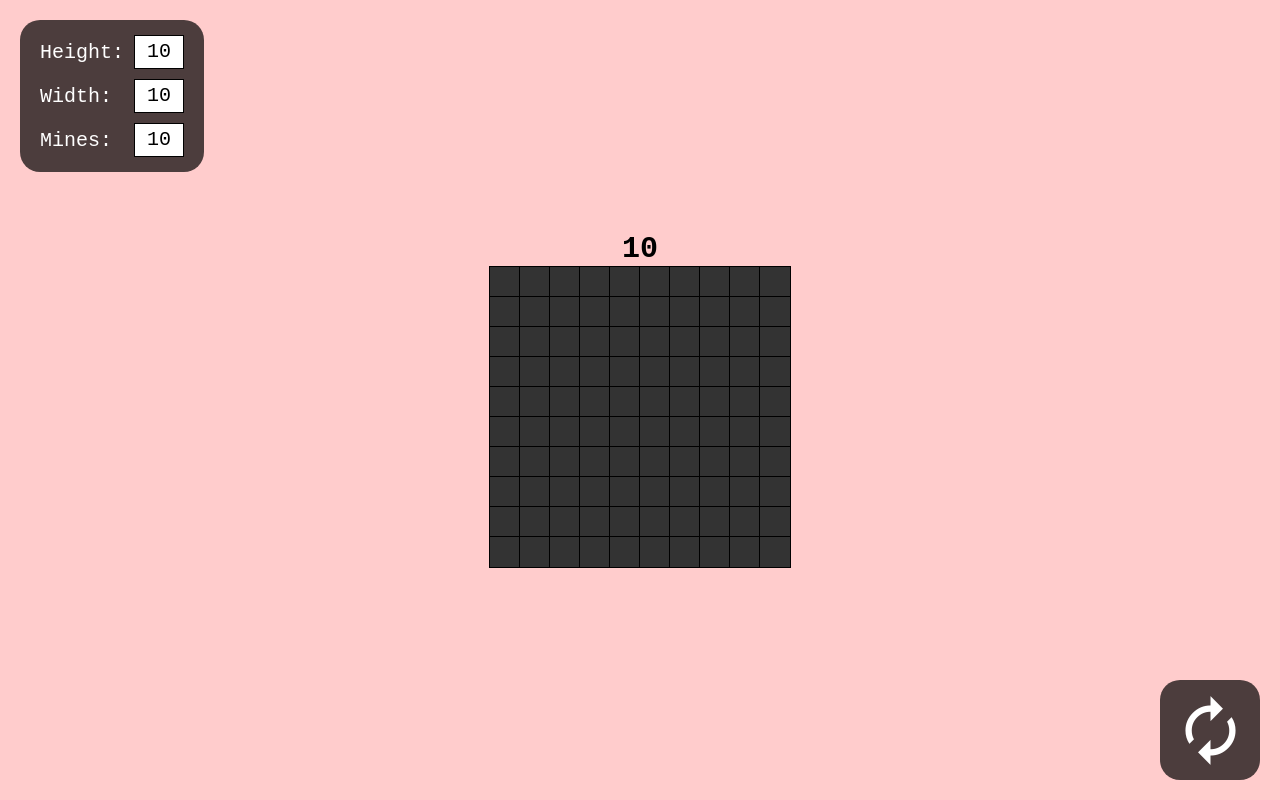
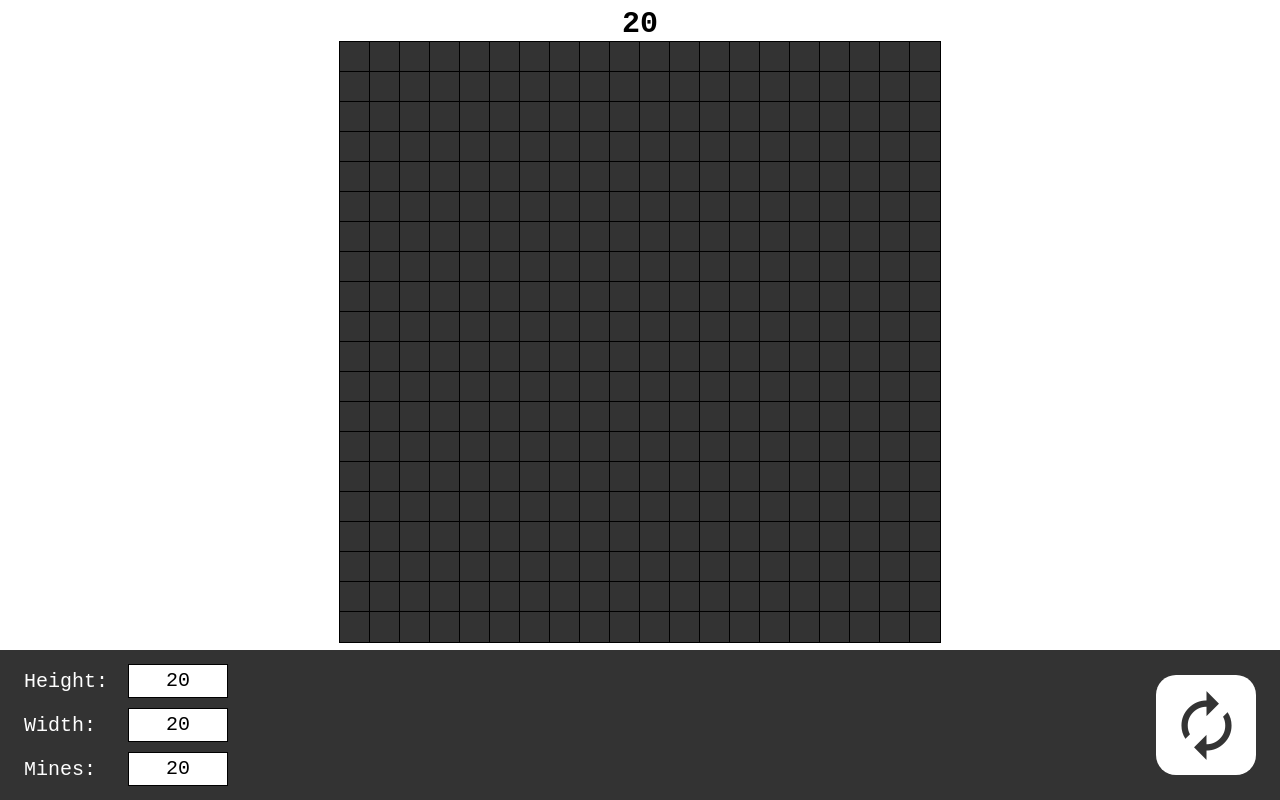
Before and after one commit to hapster100/minesweeper, a website built with webpack: page src/index.html in a window 1280 px wide. Built offline with nearby package versions, Linux system fonts and the light colour scheme.

Commit message:
big style fix

```diff
--- a/src/dom/CellNode.js
+++ b/src/dom/CellNode.js
@@ -1,7 +1,7 @@
 import {FILED_CELL_STATES} from '../game/FieldCell'
 
 export class CellNode {
-  constructor(cell, count, onOpen, onMark) {
+  constructor(cell, count, size, onOpen, onMark) {
     this.cell = cell
     this.count = count
     this.clickHandler = e => {
@@ -16,7 +16,8 @@ export class CellNode {
 
     this.node = document.createElement('div')
     this.node.classList.add('field__cell')
-
+    this.node.style.height = size + 'px'
+    this.node.style.width = size + 'px'
     this.node.addEventListener('mousedown', this.clickHandler)
   }
 
@@ -38,8 +39,14 @@ export class CellNode {
   setClasses() {
     if(this.cell.isClosed() || this.cell.isMarked()) {
       this.node.classList.add('field__cell--closed')
+      if (this.count) {
+        this.node.classList.remove('field__cell--' + this.count)
+      }
     } else {
       this.node.classList.remove('field__cell--closed')
+      if (this.count) {
+        this.node.classList.add('field__cell--' + this.count)
+      }
     }
   }
 
--- a/src/dom/MinesweeperNode.js
+++ b/src/dom/MinesweeperNode.js
@@ -1,12 +1,15 @@
-import {CounterNode} from './CounterNode'
-import {CellNode} from './CellNode'
-import {Minesweeper} from '../game/Minesweeper'
+import { CounterNode } from './CounterNode'
+import { CellNode } from './CellNode'
+import { Minesweeper } from '../game/Minesweeper'
 
 export class MinesweeperNode {
-  constructor(config = {}) {
+  constructor(config = {}, w, h) {
     const {width, height, mines} = config
+    const cellSize = Math.floor(Math.min(w/width, h/height))
+
     this.game = new Minesweeper(width, height, mines)
     this.node = document.createElement('div')
+    this.node.classList.add('minesweeper__wrapper')
     this.cellNodes = []
     this.counterNode = new CounterNode(mines)
 
@@ -29,7 +32,7 @@ export class MinesweeperNode {
         const cell = this.game.field.getCell(i, j)
         const count = this.game.field.getCellCounter(i, j)
         const cellNode = new CellNode(
-          cell, count,
+          cell, count, cellSize,
           _ => {
             if(cell.isMine && !cell.isMarked()) {
               this.game.gameover()
--- a/src/dom/SettingsNode.js
+++ b/src/dom/SettingsNode.js
@@ -12,6 +12,9 @@ export class SettingsNode {
     this.node.appendChild(this.heightNode.getNode())
     this.node.appendChild(this.widthNode.getNode())
     this.node.appendChild(this.minesNode.getNode())
+
+    this.maxHeight = config.maxHeight || 40
+    this.maxWidth = config.maxWidth || 40
   }
 
   setFields(config) {
@@ -27,9 +30,11 @@ export class SettingsNode {
       mines: this.minesNode.getValue()
     }
 
-    if(config.mines >= config.height * config.width) config.mines = config.height * config.width - 1
     if(config.height <= 0) config.height = 1
     if(config.width <= 0) config.width = 1
+    if(config.height > this.maxHeight) config.height = this.maxHeight
+    if(config.width > this.maxWidth) config.width = this.maxWidth
+    if(config.mines >= config.height * config.width) config.mines = config.height * config.width - 1
 
     this.setFields(config)
 
--- a/src/index.html
+++ b/src/index.html
@@ -4,11 +4,11 @@
   <meta charset="UTF-8">
   <meta name="viewport" content="width=device-width, initial-scale=1.0">
   <link href="https://fonts.googleapis.com/icon?family=Material+Icons" rel="stylesheet">
-  <title>MINESWEEPER</title>
+  <title>Minesweeper</title>
   <link rel="stylesheet" href="style.css" />
 </head>
 <body>
-  <div id="root"></div>
-  <script src="index.js"></script>
+  <script defer src="index.js"></script>
+  <div id="root" class="container"></div>
 </body>
 </html>
--- a/src/index.js
+++ b/src/index.js
@@ -6,9 +6,11 @@ import './style.css'
 
 class Game {
   static defaultConfig = () => ({
-    height: 10,
-    width: 10,
-    mines: 10
+    height: 20,
+    width: 20,
+    mines: 20,
+    maxHeight: Math.floor((document.body.clientHeight - 170) / 25),
+    maxWidth: Math.floor((document.body.clientWidth - 20) / 25)
   })
 
   constructor(root) {
@@ -20,18 +22,28 @@ class Game {
     this.preventer = e => { e.preventDefault() }
     document.body.addEventListener('contextmenu', this.preventer)
 
-    this.root.appendChild(this.settings.getNode())
-    this.root.appendChild(this.startButton.getNode())
+    this.start()
 
-    this.start()
   }
 
   start() {
     if(this.minesweeper) {
       this.minesweeper.destroy()
     }
-    this.minesweeper = new MinesweeperNode(this.settings.getConfig())
+    this.minesweeper = new MinesweeperNode(
+      this.settings.getConfig(),
+      this.root.clientWidth,
+      this.root.clientHeight - 200,
+    )
+    this.root.innerHTML = ''
+
+    const ctrlNode = document.createElement('div')
+    ctrlNode.classList.add('ctrl')
+    ctrlNode.appendChild(this.settings.getNode())
+    ctrlNode.appendChild(this.startButton.getNode())
+
     this.root.appendChild(this.minesweeper.getNode())
+    this.root.appendChild(ctrlNode)
     this.minesweeper.render()
   }
 
@@ -41,4 +53,8 @@ class Game {
 }
 
 const root = document.getElementById('root')
-const game = new Game(root)
+let game = new Game(root)
+document.body.onresize = function() {
+  game.destroy()
+  game = new Game(root)
+}
--- a/src/style.css
+++ b/src/style.css
@@ -4,16 +4,25 @@
 
 body, html {
   margin: 0;
-  background-color: #fcc;
+  background-color: white;
   font-family: monospace;
 }
 
-.minesweeper {
-  position: absolute;
-  top: 0;
-  right: 0;
+.container {
   height: 100vh;
   width: 100vw;
+  display: flex;
+  flex-direction: column;
+}
+
+.minesweeper__wrapper {
+  flex: 1;
+  display: flex;
+  align-items: center;
+  justify-content: center;
+}
+
+.minesweeper {
   display: flex;
   flex-direction: column;
   align-items: center;
@@ -35,6 +44,7 @@ body, html {
 .field__row {
   display: flex;
   flex-direction: row;
+  width: 100%;
 }
 
 .field__row:last-child .field__cell {
@@ -42,9 +52,11 @@ body, html {
 }
 
 .field__cell {
-  width: 30px;
-  height: 30px;
-  background-color: #fff;
+  max-width: 30px;
+  max-height: 30px;
+  flex: 1;
+  aspect-ratio: 1;
+  background-color: #fafafa;
   box-sizing: border-box;
   border-right: 1px solid black;
   border-bottom: 1px solid black;
@@ -64,14 +76,23 @@ body, html {
   background-color: #333;
 }
 
-.settings {
-  position: absolute;
-  z-index: 10;
-  top: 20px;
-  left: 20px;
-  padding: 15px 20px;
-  background-color: rgba(0,0,0, 0.7);
-  border-radius: 20px;
+.field__cell.field__cell--1 {
+  color: rgb(22, 12, 224)
+}
+.field__cell.field__cell--2 {
+  color: rgb(2, 102, 12)
+}
+.field__cell.field__cell--3 {
+  color: rgb(222, 12, 24)
+}
+.field__cell.field__cell--4 {
+  color: rgb(222, 12, 224)
+}
+.field__cell.field__cell--5 {
+  color: rgb(122, 12, 24)
+}
+.field__cell.field__cell--6 {
+  color: rgb(122, 12, 24)
 }
 
 .number-field {
@@ -89,10 +110,11 @@ body, html {
 
 .number-field__input {
   text-align: center;
-  margin-left: 10px;
+  margin-left: 20px;
   padding: 1px 5px;
   line-height: 30px;
-  width: 50px;
+  width: 100px;
+  overflow: hidden;
   color: black;
   border: 1px solid black;
   background-color: white;
@@ -103,17 +125,13 @@ body, html {
 }
 
 .button {
-  z-index: 10;
+  background-color: white;
   cursor: pointer;
-  position: absolute;
-  bottom: 20px;
-  right: 20px;
   height: 100px;
   width: 100px;
   display: flex;
   align-items: center;
   justify-content: center;
-  background-color: rgba(0,0,0, 0.7);
   border-radius: 20px;
   transition: 0.75s all ease-in;
 }
@@ -122,8 +140,21 @@ body, html {
   user-select: none;
   transform: scale(1, -1);
   pointer-events: none;
-  color: white;
+  color: #333;
   font-size: 75px;
+}
+
+.settings {
+  border-radius: 20px;
+}
+
+.ctrl {
+  display: flex;
+  align-items: center;
+  justify-content: space-between;
+  background-color: #333;
+  padding: 12px 24px;
+  height: 150px;
 }
 
 .button:hover i {
```
Also changed, not shown: 1 other file.
